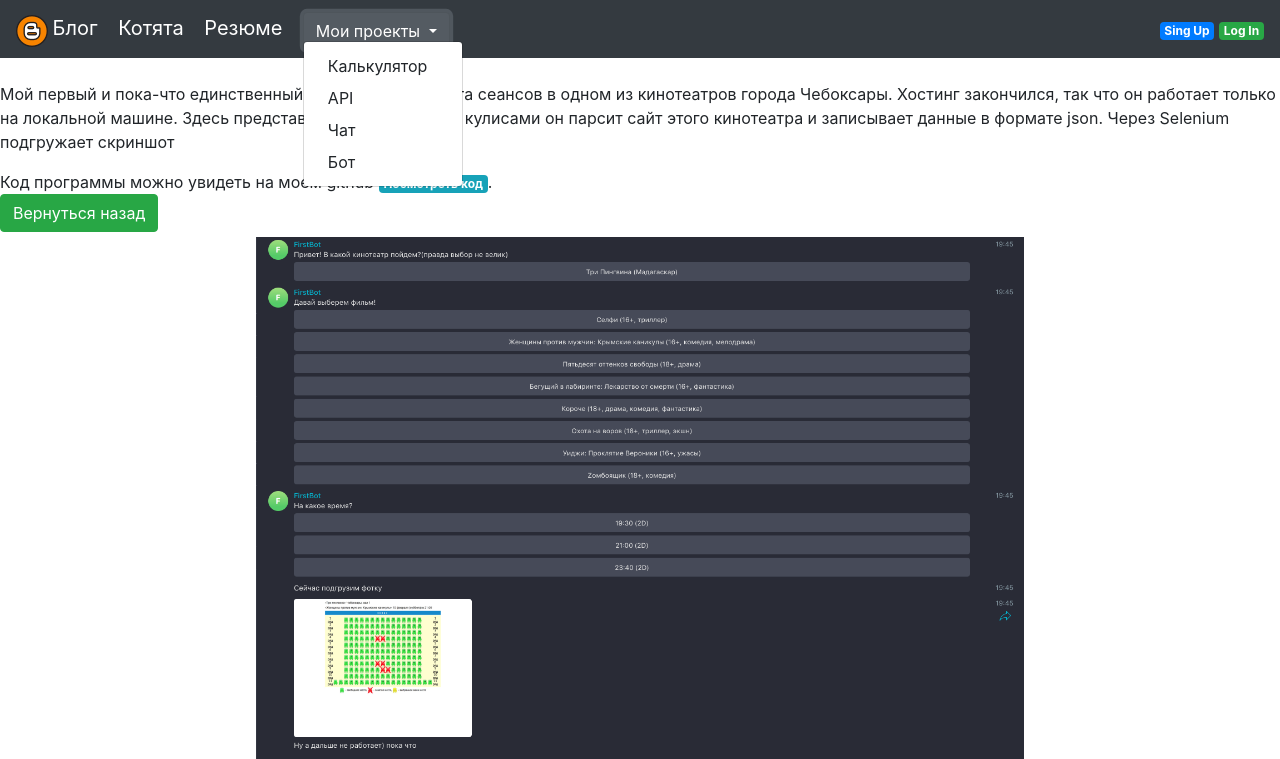
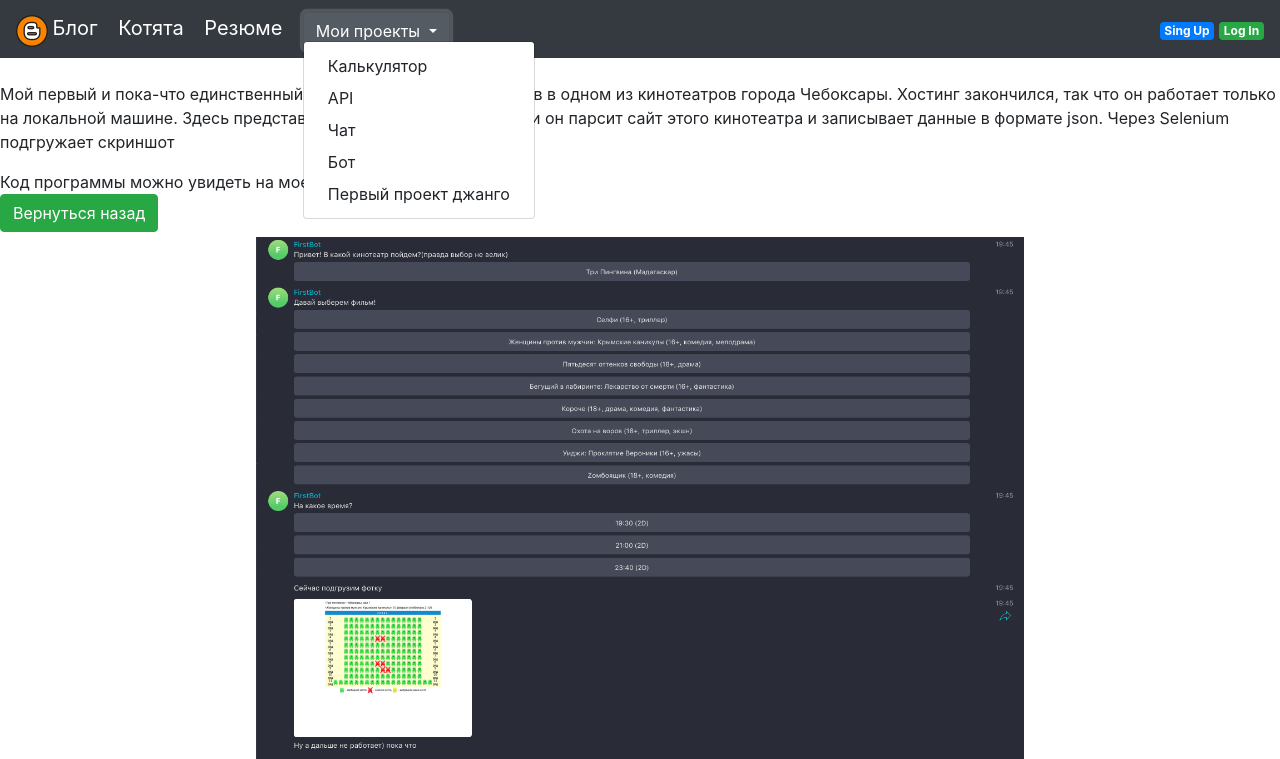
Before and after one commit to innk95/TechnoBlog, a Django app: page /bot/ in a window 1280 px wide, after a click on "Мои проекты". Shown: the top 759 px of the page. Run offline with Django 3.2, Linux system fonts and the light colour scheme; some libraries are stand-ins or nearby versions.

Commit message:
к ьою

```diff
--- a/blogapp/templates/base.html
+++ b/blogapp/templates/base.html
@@ -37,6 +37,7 @@
             <a class="dropdown-item" href="/api/">API</a>
             <a class="dropdown-item" href="{% url 'blogapp:chat' %}">Чат</a>
             <a class="dropdown-item" href="{% url 'blogapp:bot' %}">Бот</a>
+            <a class="dropdown-item" href="http://blogapp2.pythonanywhere.com/">Первый проект джанго</a>
         </div>
         </div>
     </div>
```
